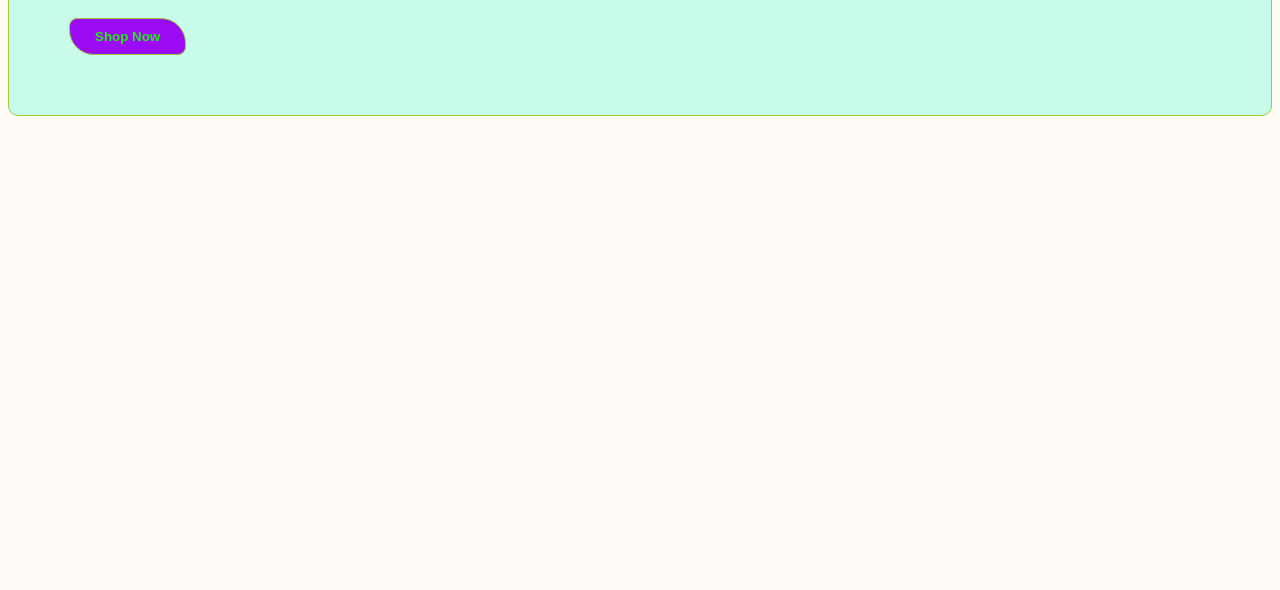
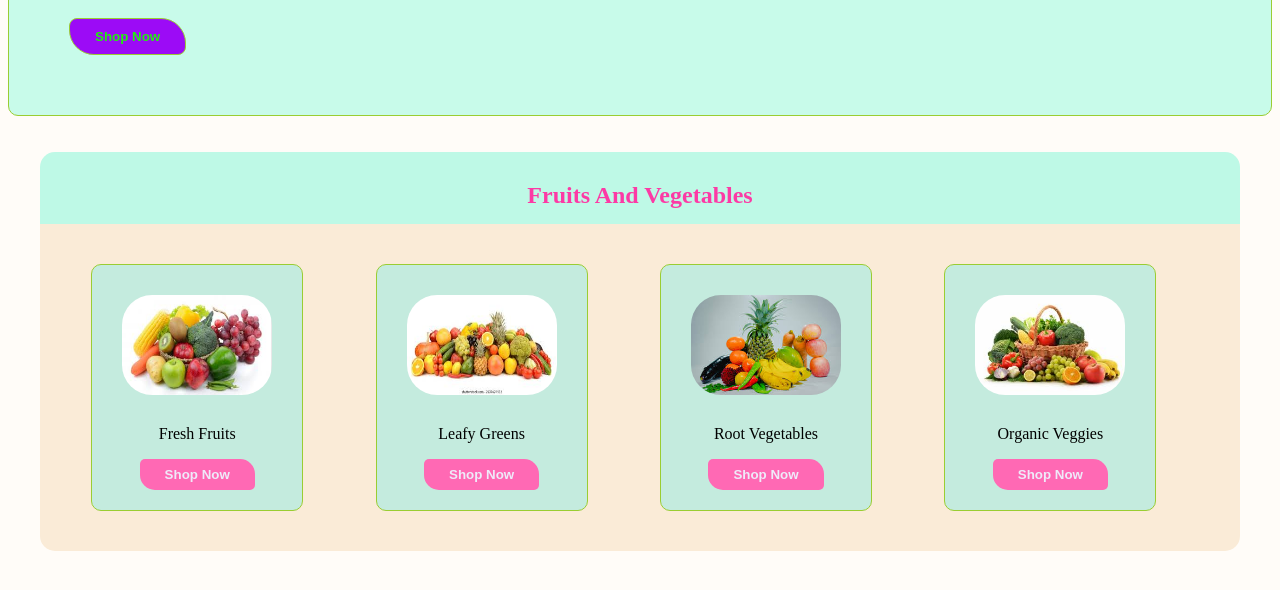
Before and after one commit to shouravhasanshurjo8201/food-shop-project, a plain HTML site: page index.html in a window 1280 px wide. Shown: the part 388-978 px from the top of the page. Before the commit the page ends 800 px from the top, so only its background shows below. Drawn offline with Linux system fonts and the light colour scheme.

Commit message:
Vegetables Category section add

```diff
--- a/index.html
+++ b/index.html
@@ -54,6 +54,41 @@
         <!-- discount section end -->
 
 
+        <!-- main body section -->
+        <section class="main-body">
+
+            <div class="head-Category">
+                <h1>Fruits And Vegetables</h1>
+            </div>
+
+            <div class="similar">
+
+                <div class="similar-0">
+                    <img src="images/fruits-vegetables (1).jpeg" alt="">
+                    <p>Fresh Fruits</p>
+                    <button>Shop Now</button>
+                </div>
+                <div class="similar-0">
+                    <img src="images/fruits-vegetables (2).jpeg" alt="">
+                    <p>Leafy Greens</p>
+                    <button>Shop Now</button>
+                </div>
+                <div class="similar-0">
+                    <img src="images/fruits-vegetables (3).jpeg" alt="">
+                    <p>Root Vegetables</p>
+                    <button>Shop Now</button>
+                </div>
+                <div class="similar-0">
+                    <img src="images/fruits-vegetables (4).jpeg" alt="">
+                    <p>Organic Veggies</p>
+                    <button>Shop Now</button>
+                </div><br>
+
+            </div>
+
+        </section>
+        <!-- main body end -->
+
 
     </main>
     <!-- main section end -->
--- a/stely.css
+++ b/stely.css
@@ -76,3 +76,57 @@ main{
     border-radius: 20px;
 }
 /* discount section end */
+
+
+
+/* main body section start */
+.main-body{
+    max-width: 1200px;
+    margin: 0px auto;
+}
+.head-Category{
+    padding: 10px;
+    background-color: rgb(190, 249, 230);
+    border-radius: 15px 15px 0px 0px;
+}
+.head-Category h1{
+    text-align: center;
+    color: #fc3aa5;
+}
+.similar{
+    display: flex;
+    gap: 10px;
+    background-color: antiquewhite;
+    text-align: center;
+    justify-content: space-around;
+    margin-top: -15px;
+    padding: 20px;
+    border-radius: 0px 0px 15px 15px;
+    margin-bottom: 50px;
+}
+
+.similar-0{
+    background-color: rgb(196, 235, 222);
+    border: 1px solid yellowgreen;
+    border-radius: 10px;
+    margin: 20px;
+    padding: 20px;
+}
+.similar-0 img{
+    width: 150px;
+    height: 100px;
+    border-radius: 40px;
+    padding: 10px;
+}
+.similar-0 p{
+    text-align: center;
+}
+.similar-0 button{
+    background-color: hotpink;
+    border: none;
+    border-radius: 5px 15px;
+    color: #efeaf9;
+    padding: 8px 25px;
+    font-weight: bold;
+}
+/* main body section end */
```
Also changed, not shown: images/fruits-vegetables (1).jpeg (added), images/fruits-vegetables (2).jpeg (added), images/fruits-vegetables (3).jpeg (added), images/fruits-vegetables (4).jpeg (added).
